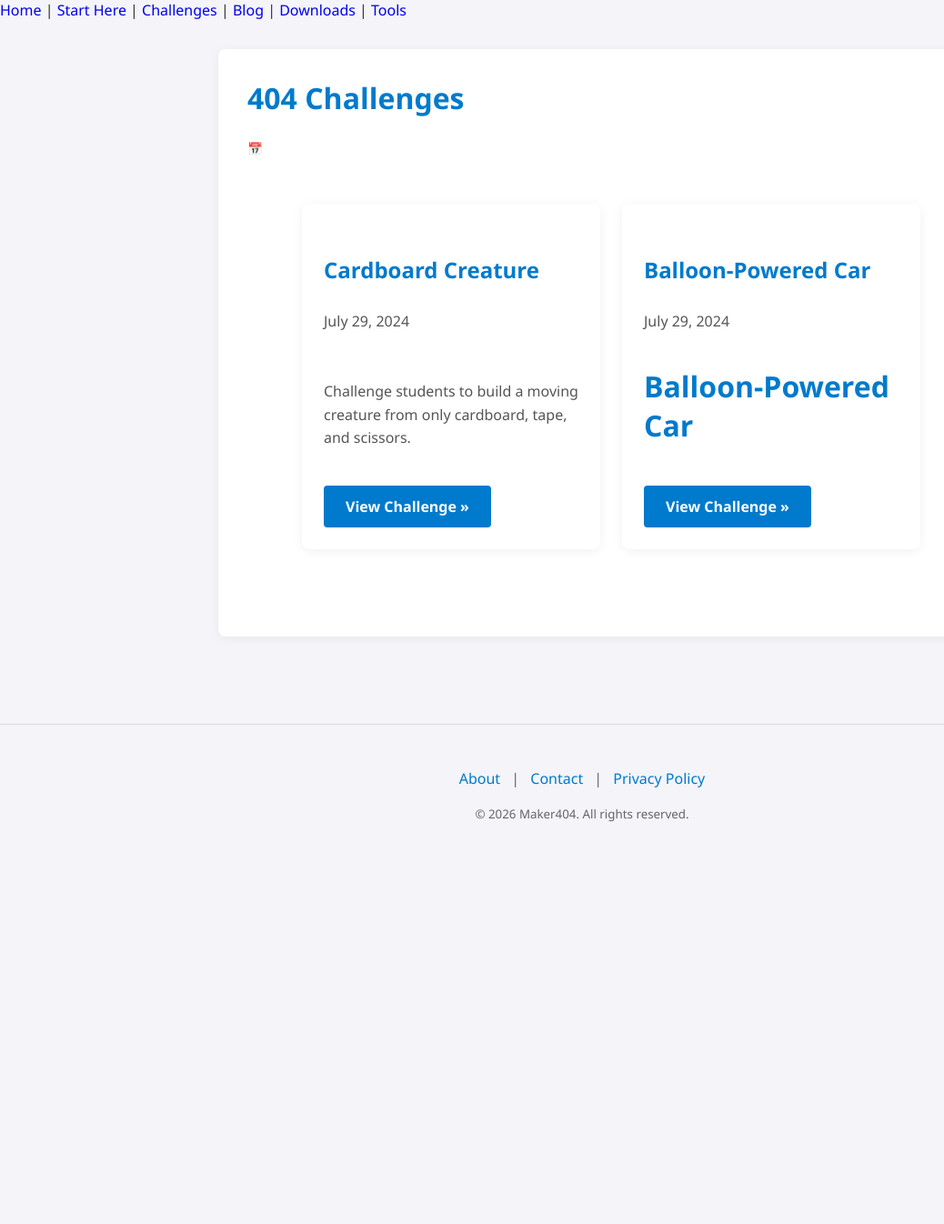
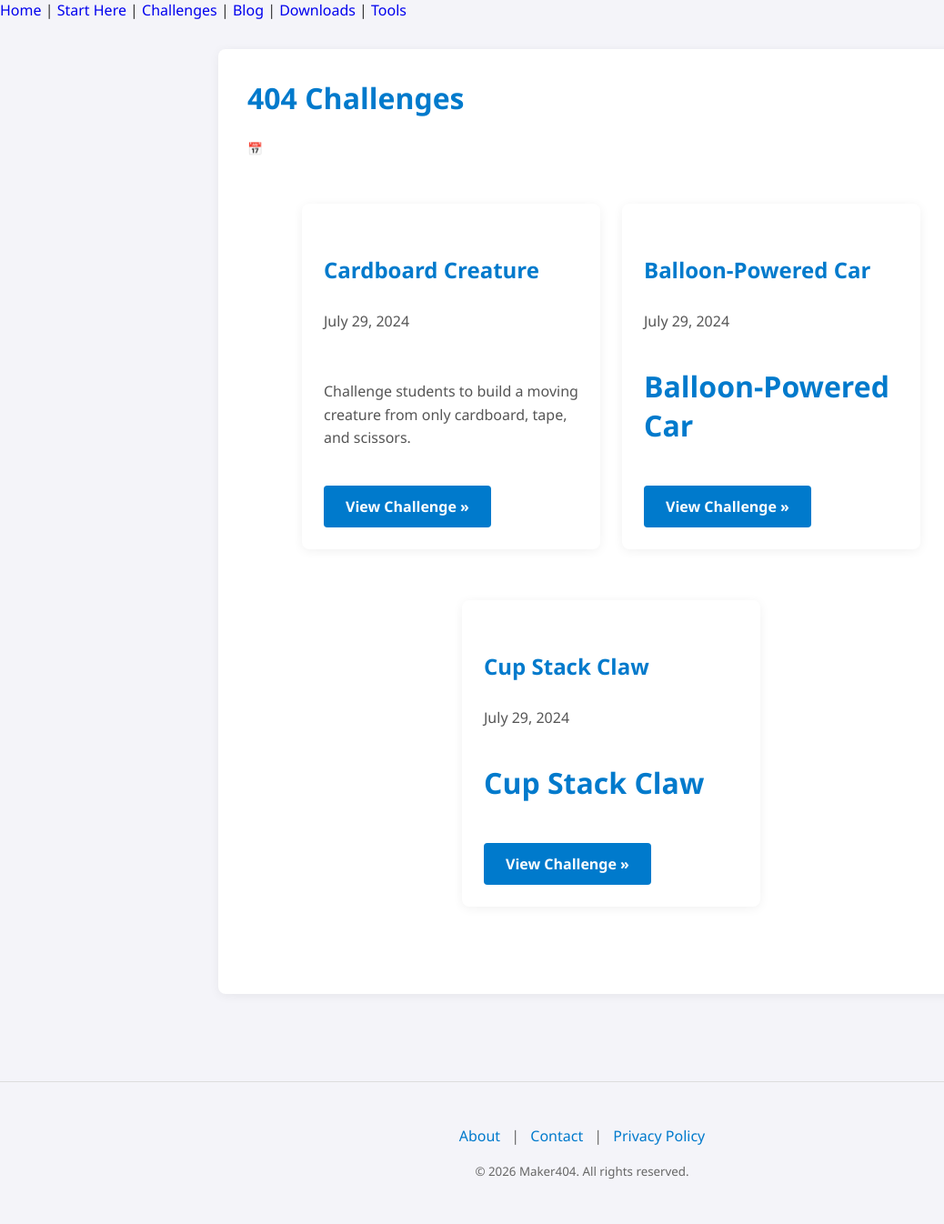
Before and after one commit to GW228g/maker404, a Jekyll site: the page built from 404-challenges/index.md, in a window 1280 px wide. Shown: the whole page at 91% size, without its empty margins (0-1038 px from the left). Built offline with Jekyll 4.4.1, drawn with Linux system fonts in a browser that asks for light colours; before the commit the page ends 953 px from its top, so only the background shows below that.

Commit message:
Update cup-stack-claw.md

```diff
--- a/_challenges/cup-stack-claw.md
+++ b/_challenges/cup-stack-claw.md
@@ -1,3 +1,8 @@
+---
+layout: default
+title: "Cup Stack Claw"
+date: 2024-07-29
+---
 # Cup Stack Claw
 
 **Grade Level:** 2-6
```
